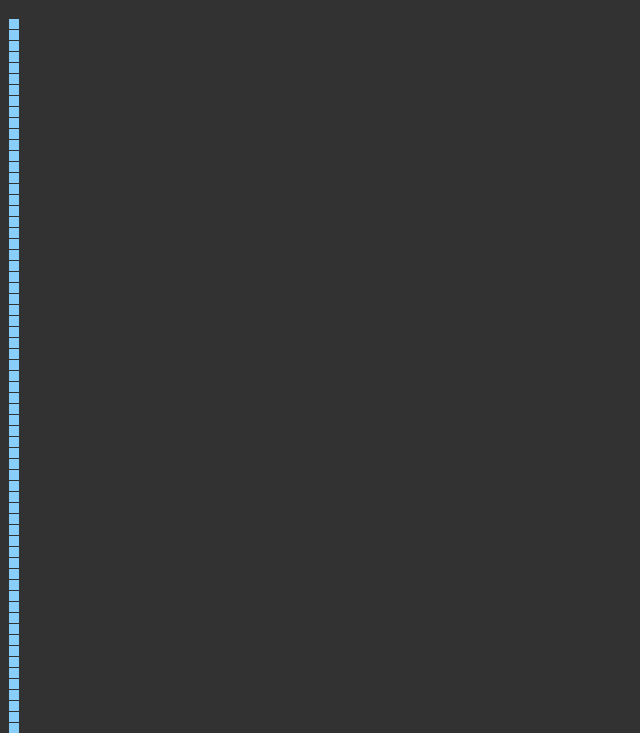
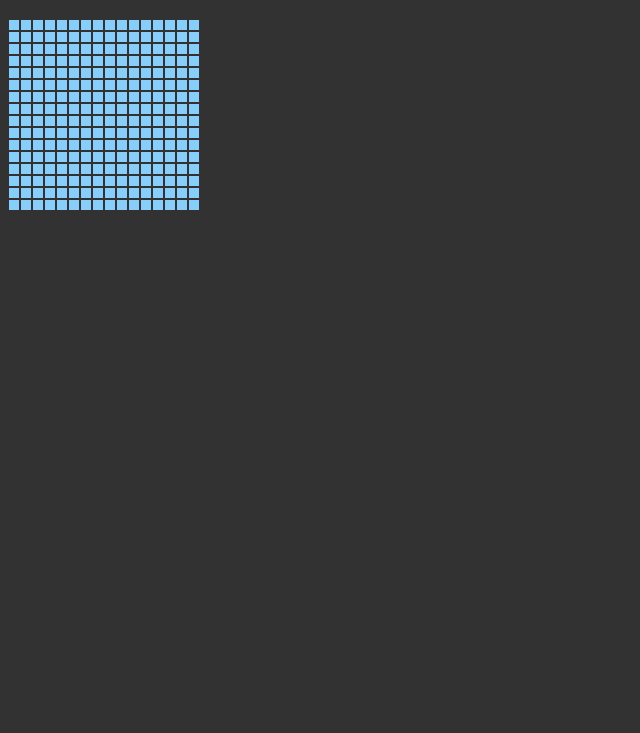
Before and after one commit to tran-kenneth/odin-etch-a-sketch, a plain HTML site: page index.html in a window 1280 px wide. Shown: the part 61-794 px from the top of the page, without its empty margins (0-640 px from the left). Drawn offline with Linux system fonts and the light colour scheme.

Commit message:
Add container styling to make the 16 x 16 grid by flex

```diff
--- a/styles.css
+++ b/styles.css
@@ -1,5 +1,11 @@
 body {
   background-color: rgb(50, 50, 50);
+}
+
+.grid-container {
+  display: flex;
+  flex-wrap: wrap;
+  width: 192px;
 }
 
 .grid-pixel {
```
